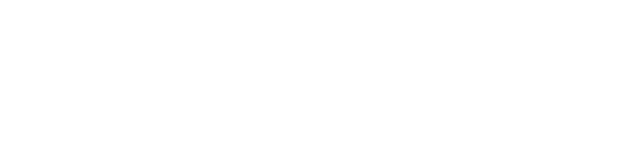
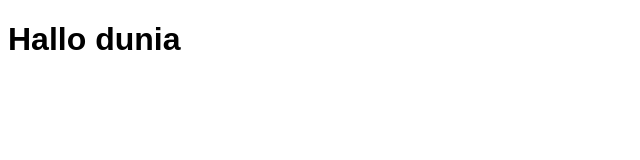
Before and after one commit to Aotow6/test-repo, a plain HTML site: page index.html in a window 1280 px wide. Shown: the whole page, without its empty margins (0-640 px from the left). Drawn offline with Linux system fonts and the light colour scheme.

Commit message:
edit index and add style.css

```diff
--- a/index.html
+++ b/index.html
@@ -4,8 +4,9 @@
     <meta charset="UTF-8">
     <meta name="viewport" content="width=device-width, initial-scale=1.0">
     <title>Document</title>
+    <link rel="stylesheet" type="text/css" href="style.css">
 </head>
 <body>
-
+    <h1>Hallo dunia</h1>
 </body>
 </html>
--- /dev/null
+++ b/style.css
@@ -0,0 +1,3 @@
+body {
+    font-family: Arial;
+}
```
